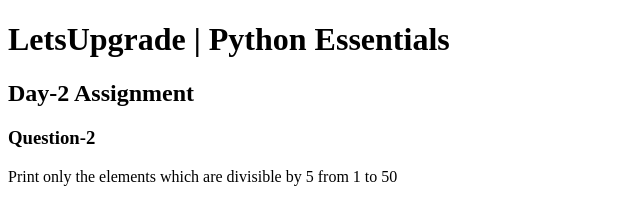
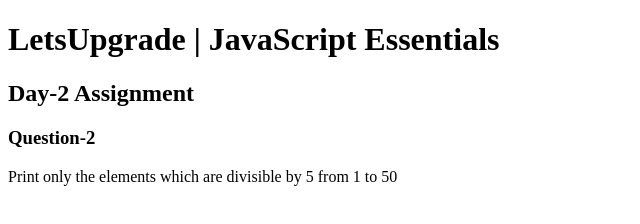
Before and after one commit to Sreejith02/JavaScript-Essentials, a plain HTML site: page Day-2/Question-2/index.html in a window 1280 px wide. Shown: the whole page, without its empty margins (0-640 px from the left). Drawn offline with Linux system fonts and the light colour scheme.

Commit message:
Update index.html

```diff
--- a/Day-2/Question-2/index.html
+++ b/Day-2/Question-2/index.html
@@ -6,7 +6,7 @@
   </head>
   <body>
 
-<h1>LetsUpgrade | Python Essentials</h1>
+<h1>LetsUpgrade | JavaScript Essentials</h1>
 
 <h2> Day-2 Assignment </h2>
 
```
